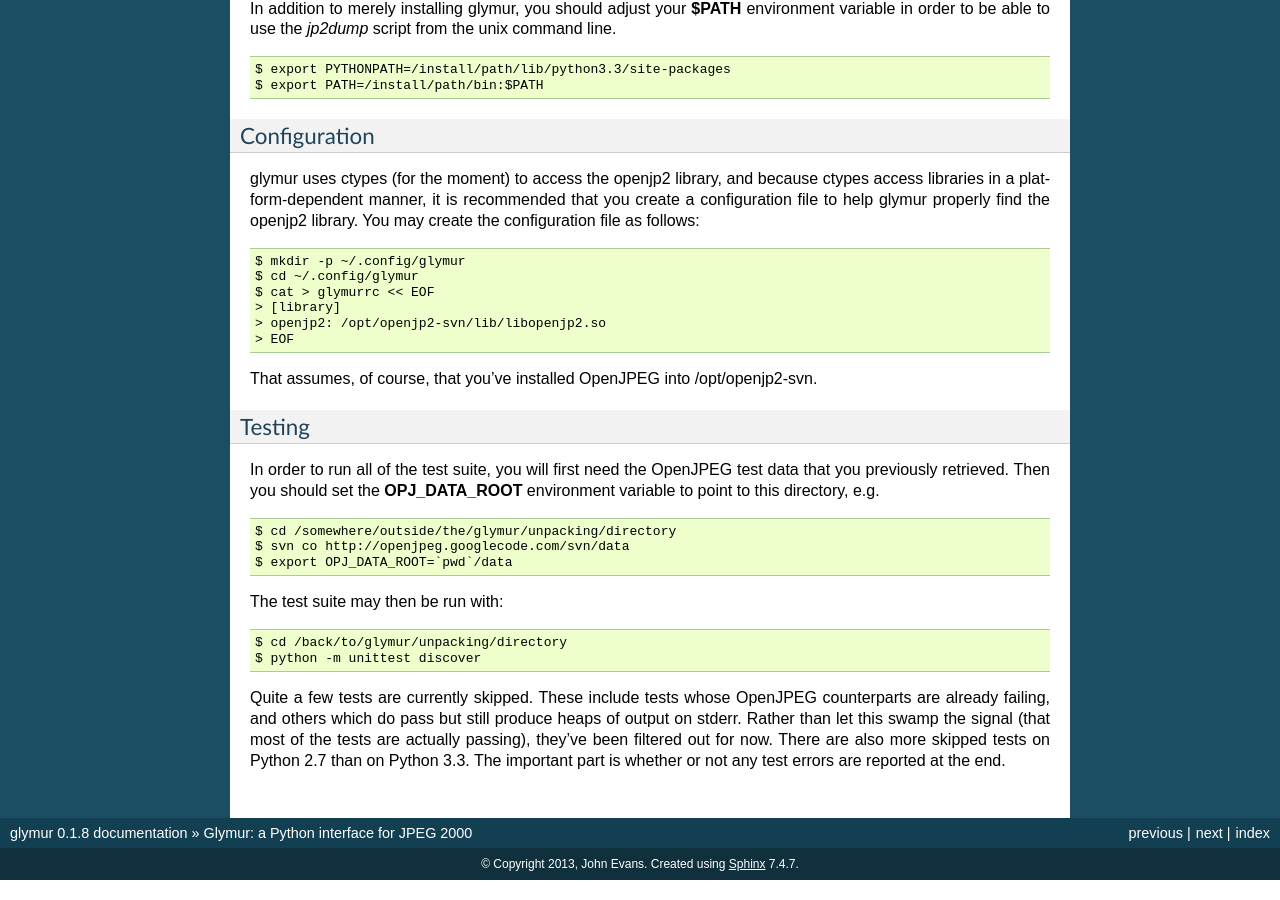
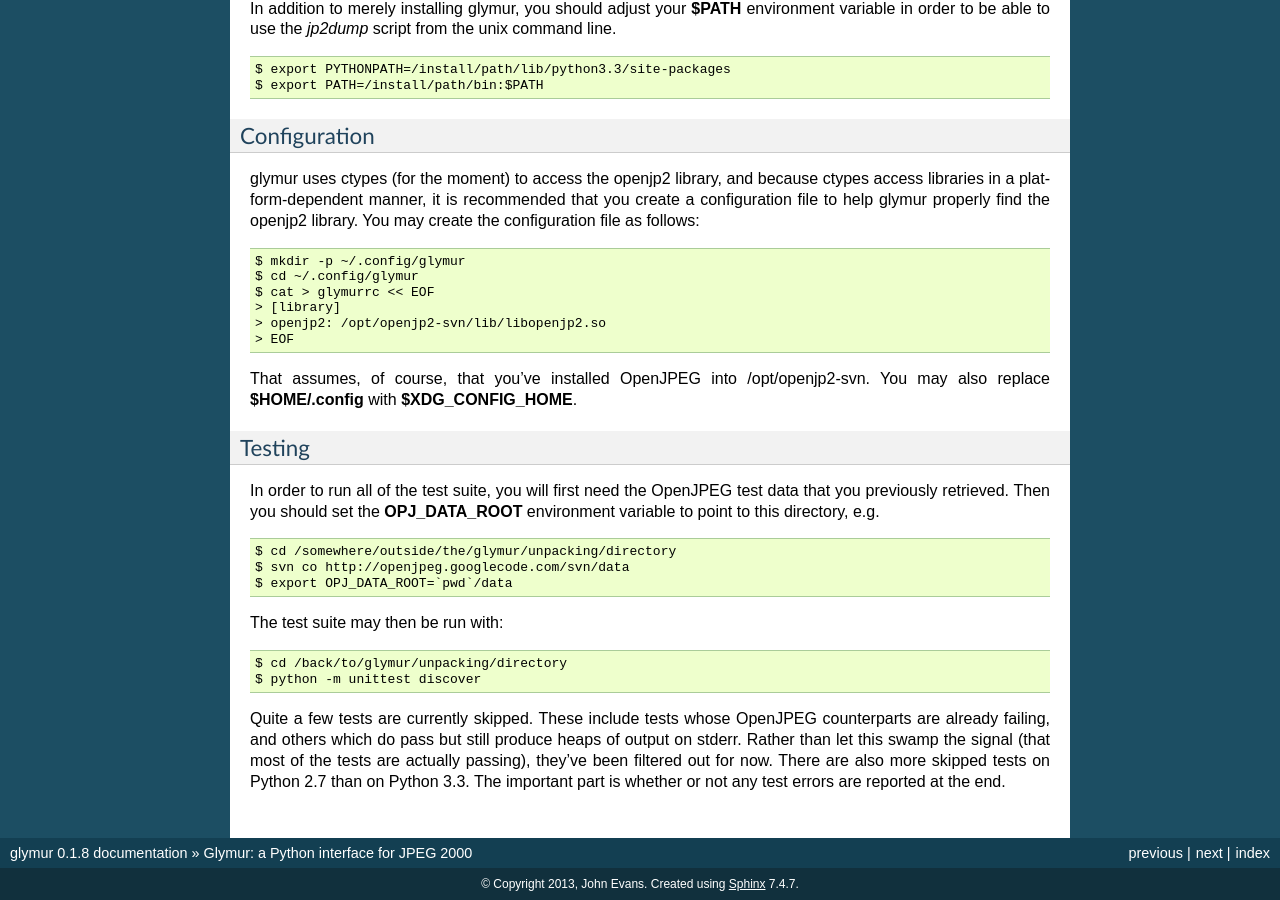
Before and after one commit to quintusdias/glymur, a Sphinx documentation site: the page built from docs/source/introduction.rst, in a window 1280 px wide and 900 px high, scrolled down 2780 px. Built offline with Sphinx 7.4.7, drawn with Linux system fonts in a browser that asks for light colours.

Commit message:
Updated docs for XDG_CONFIG_HOME support.

```diff
--- a/docs/source/introduction.rst
+++ b/docs/source/introduction.rst
@@ -180,6 +180,7 @@ the openjp2 library.  You may create the configuration file as follows::
     > EOF
 
 That assumes, of course, that you've installed OpenJPEG into /opt/openjp2-svn.
+You may also replace **$HOME/.config** with **$XDG_CONFIG_HOME**.
 
 
 Testing
```
